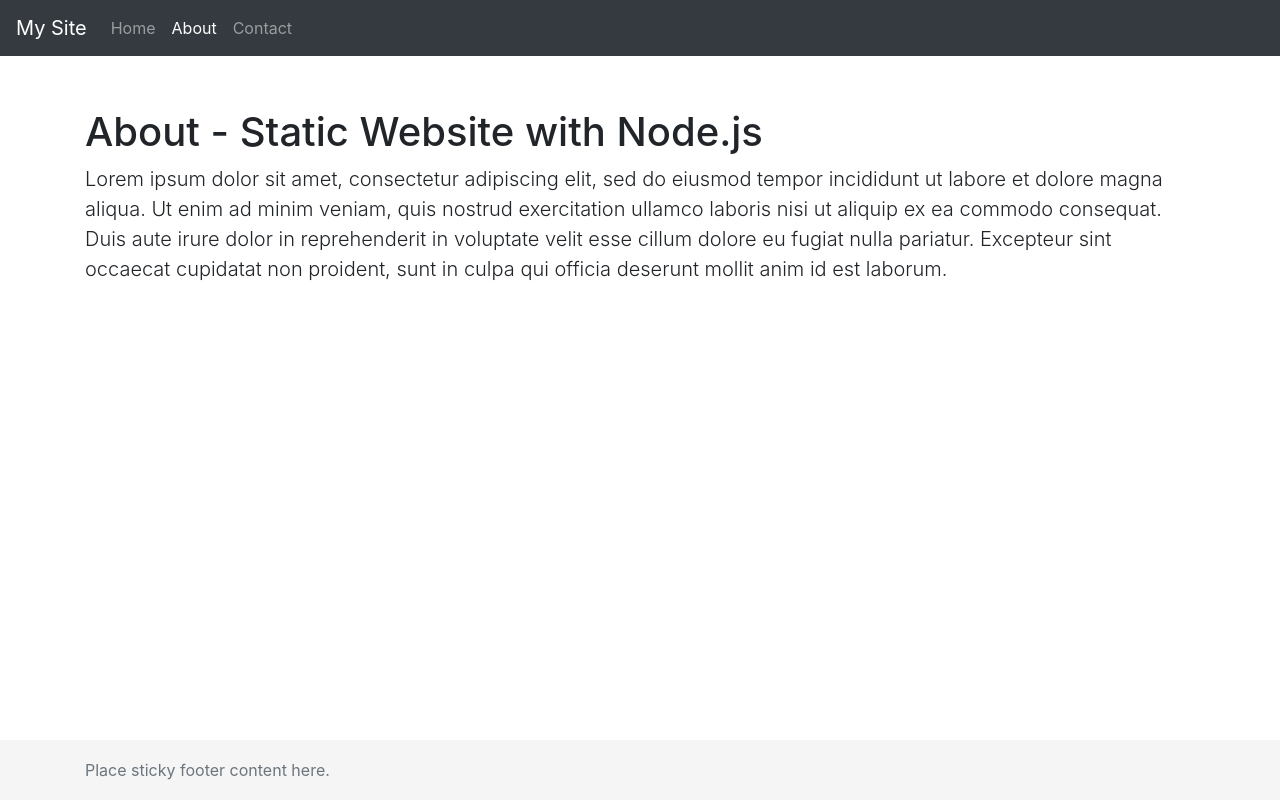
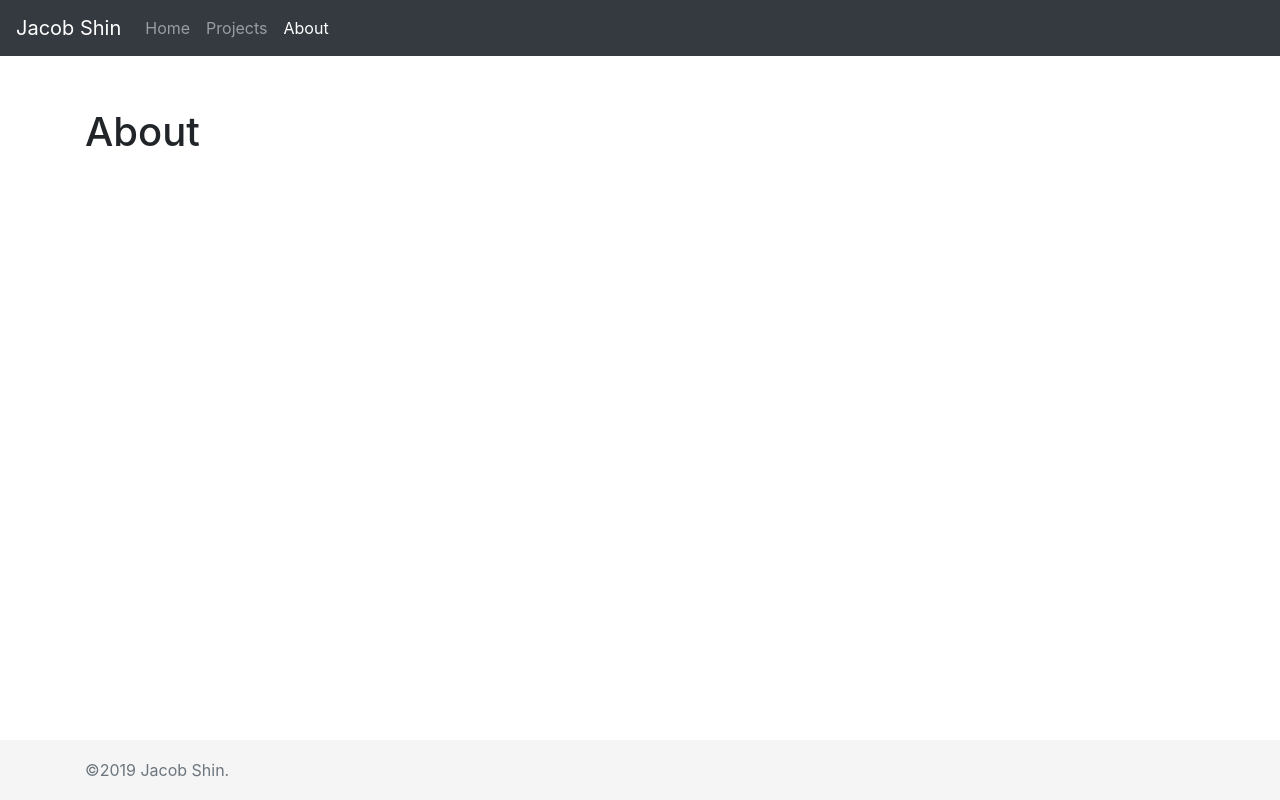
Before and after one commit to jshin313/jacobshin.com, a website: page public/about.html in a window 1280 px wide. Drawn offline with nearby package versions, Linux system fonts and the light colour scheme.

Commit message:
Removed placeholder text

```diff
--- a/public/about.html
+++ b/public/about.html
@@ -4,7 +4,7 @@
     <meta charset="UTF-8">
     <meta name="viewport" content="width=device-width, initial-scale=1.0">
     <meta http-equiv="X-UA-Compatible" content="ie=edge">
-    <title>Minimal Static Website</title>
+    <title>Jacob Shin</title>
 
     <!-- Latest compiled and minified CSS -->
     <link rel="stylesheet" href="https://maxcdn.bootstrapcdn.com/bootstrap/4.1.3/css/bootstrap.min.css">
@@ -16,20 +16,20 @@
     <header>
       <!-- Fixed navbar -->
       <nav class="navbar navbar-expand-md navbar-dark fixed-top bg-dark">
-        <a class="navbar-brand" href="#">My Site</a>
+        <a class="navbar-brand" href="#">Jacob Shin</a>
         <button class="navbar-toggler" type="button" data-toggle="collapse" data-target="#navbarCollapse" aria-controls="navbarCollapse" aria-expanded="false" aria-label="Toggle navigation">
           <span class="navbar-toggler-icon"></span>
         </button>
         <div class="collapse navbar-collapse" id="navbarCollapse">
           <ul class="navbar-nav mr-auto">
             <li class="nav-item">
-              <a class="nav-link" href="/">Home</a>
+              <a class="nav-link" href="/">Home <span class="sr-only">(current)</span></a>
+            </li>
+            <li class="nav-item">
+              <a class="nav-link" href="/projects.html">Projects</a>
             </li>
             <li class="nav-item active">
-              <a class="nav-link" href="/about.html">About <span class="sr-only">(current)</span></a>
-            </li>
-            <li class="nav-item">
-              <a class="nav-link" href="/contact.html">Contact</a>
+              <a class="nav-link" href="/about.html">About</a>
             </li>
           </ul>
         </div>
@@ -38,13 +38,13 @@
 
     <!-- Begin page content -->
     <main role="main" class="container">
-    <h1 class="mt-5">About - Static Website with Node.js</h1>
-    <p class="lead">Lorem ipsum dolor sit amet, consectetur adipiscing elit, sed do eiusmod tempor incididunt ut labore et dolore magna aliqua. Ut enim ad minim veniam, quis nostrud exercitation ullamco laboris nisi ut aliquip ex ea commodo consequat. Duis aute irure dolor in reprehenderit in voluptate velit esse cillum dolore eu fugiat nulla pariatur. Excepteur sint occaecat cupidatat non proident, sunt in culpa qui officia deserunt mollit anim id est laborum.</p>
+    <h1 class="mt-5">About</h1>
+    <p class="lead"></p>
    </main>
 
     <footer class="footer">
     <div class="container">
-        <span class="text-muted">Place sticky footer content here.</span>
+        <span class="text-muted">©2019 Jacob Shin.</span>
     </div>
     </footer>
 
```
Also changed, not shown: public/index.html (+4 -4 lines), public/projects.html (renamed from public/contact.html, +8 -8 lines).
